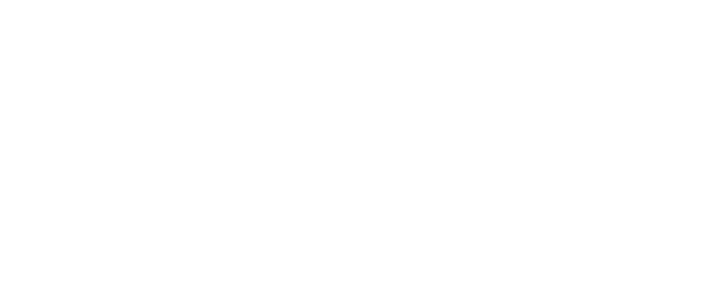
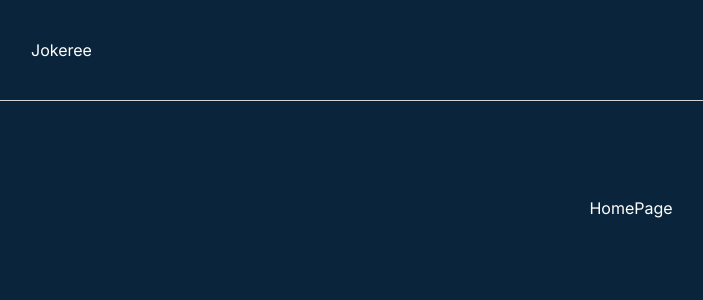
Before and after one commit to vladhrusha/test_task-next_MUI-data_art, a Next.js app: page / in a window 1280 px wide. Shown: the top 300 px of the page, without its empty margins (9-712 px from the left). Built offline with nearby package versions, Linux system fonts and the light colour scheme.

Commit message:
top level scaffolding: home module, root layout style, navbar

```diff
--- a/src/app/layout.tsx
+++ b/src/app/layout.tsx
@@ -1,12 +1,16 @@
 import type { Metadata } from 'next';
 import { Inter } from 'next/font/google';
 import './globals.css';
+import Navbar from '@/components/Navbar';
+
+import colors from '@/assets/styles/colors';
+import { Divider } from '@mui/material';
 
 const inter = Inter({ subsets: ['latin'] });
 
 export const metadata: Metadata = {
-  title: 'CoonShop',
-  description: 'internet store',
+  title: 'Jokeree',
+  description: 'Joke generator',
 };
 
 export default function RootLayout({
@@ -16,7 +20,19 @@
 }>) {
   return (
     <html lang='en'>
-      <body className={inter.className}>{children}</body>
+      <body
+        className={inter.className}
+        style={{
+          backgroundColor: colors.primary,
+          color: colors.text,
+          minHeight: '100vh',
+        }}
+      >
+        <Navbar />
+        <Divider style={{ borderTop: '1px solid lightgrey' }} />
+
+        {children}
+      </body>
     </html>
   );
 }
--- a/src/app/page.tsx
+++ b/src/app/page.tsx
@@ -1,6 +1,12 @@
 import Image from 'next/image';
 import styles from './page.module.css';
 
+import HomePage from '@/modules/home/HomePage';
+
 export default function Home() {
-  return <main className={styles.main}></main>;
+  return (
+    <main className={styles.main}>
+      <HomePage />
+    </main>
+  );
 }
--- /dev/null
+++ b/src/assets/styles/colors.ts
@@ -0,0 +1,7 @@
+const colors = {
+  primary: '#0a253b',
+  secondary: '#20C1C3',
+  text: '#FFFFFF',
+  tertiary: '#abb8c3',
+};
+export default colors;
--- /dev/null
+++ b/src/components/Navbar/Navbar.tsx
@@ -0,0 +1,21 @@
+import React from 'react';
+
+const Navbar = () => {
+  return (
+    <div
+      style={{
+        width: '100%',
+        height: '100px',
+        display: 'flex',
+        alignItems: 'center',
+        justifyContent: 'space-between',
+        color: 'white',
+        padding: '40px',
+      }}
+    >
+      Jokeree
+    </div>
+  );
+};
+
+export default Navbar;
--- /dev/null
+++ b/src/components/Navbar/index.ts
@@ -0,0 +1,2 @@
+import Navbar from './Navbar';
+export default Navbar;
--- /dev/null
+++ b/src/modules/home/HomePage.tsx
@@ -0,0 +1,7 @@
+import React from 'react';
+
+const HomePage = () => {
+  return <div>HomePage</div>;
+};
+
+export default HomePage;
```
Also changed, not shown: src/components/Card/Card.tsx (added, +7 -0 lines).
